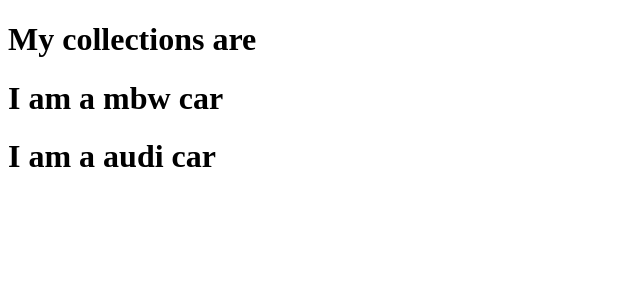
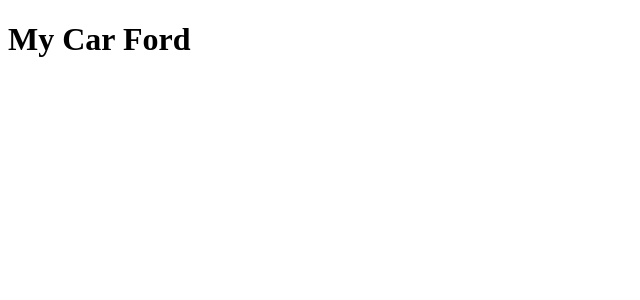
Before and after one commit to hemmad777/react-learning, a React (Vite) app: page / in a window 1280 px wide. Shown: the top 300 px of the page, without its empty margins (0-640 px from the left). Built offline with nearby package versions, Linux system fonts and the light colour scheme.

Commit message:
now tryed for state ibject in constroctor

```diff
--- a/src/App.jsx
+++ b/src/App.jsx
@@ -1,25 +1,17 @@
 import React from "react";
 
-class Car extends React.Component{
-  constructor(props){
-    super(props)
+class Car extends React.Component {
+  constructor(props) {
+    super(props);
+  this.state = {brand: "Ford"};
   }
-  render(){
-    return(
-      <h1>I am a {this.props.model} car</h1>
-    )
+  render() {
+    return (
+      <div>
+        <h1>My Car {this.state.brand} </h1>
+      </div>
+    );
   }
 }
 
-class Garage extends React.Component{
-  render(){
-    return(
-    <>
-    <h1>My collections are</h1>
-    <Car model="mbw" />
-    <Car model="audi" />
-    </>
-    )
-  }
-}
-export default Garage;
+export default Car;
--- a/src/main.jsx
+++ b/src/main.jsx
@@ -1,11 +1,11 @@
 
 import { createRoot } from "react-dom/client";
-import Garage from "./App";
+import Car from "./App";
 
 // createRoot(document.getElementById('sandy')).render(
 //   <App />
 // )
 
 createRoot(document.getElementById('sandy')).render(
-  <Garage />
+  <Car />
 )
```
